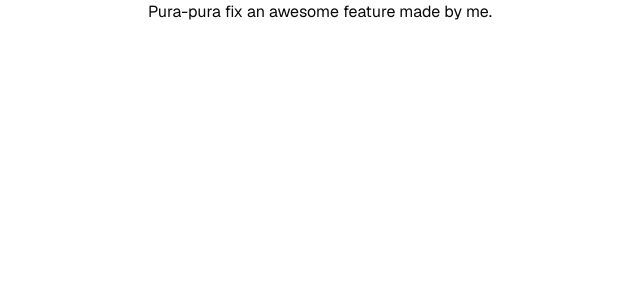
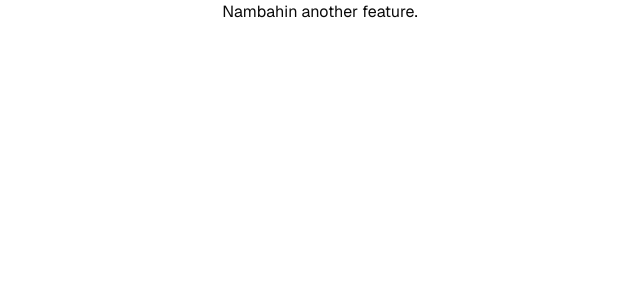
Before and after one commit to russellotniel/ci-cd-learning, a Next.js app: page / in a window 1280 px wide. Shown: the top 300 px of the page, without its empty margins (320-960 px from the left). Built offline with nearby package versions, Linux system fonts and the light colour scheme.

Commit message:
feat: create another feature
- Nyoba nambahin feature baru buat commit pertama

```diff
--- a/app/page.tsx
+++ b/app/page.tsx
@@ -1,7 +1,7 @@
 export default function Home() {
   return (
     <main className="min-h-screen flex flex-col items-center">
-      <p>Pura-pura fix an awesome feature made by me.</p>
+      <p>Nambahin another feature.</p>
     </main>
   );
 }
```
